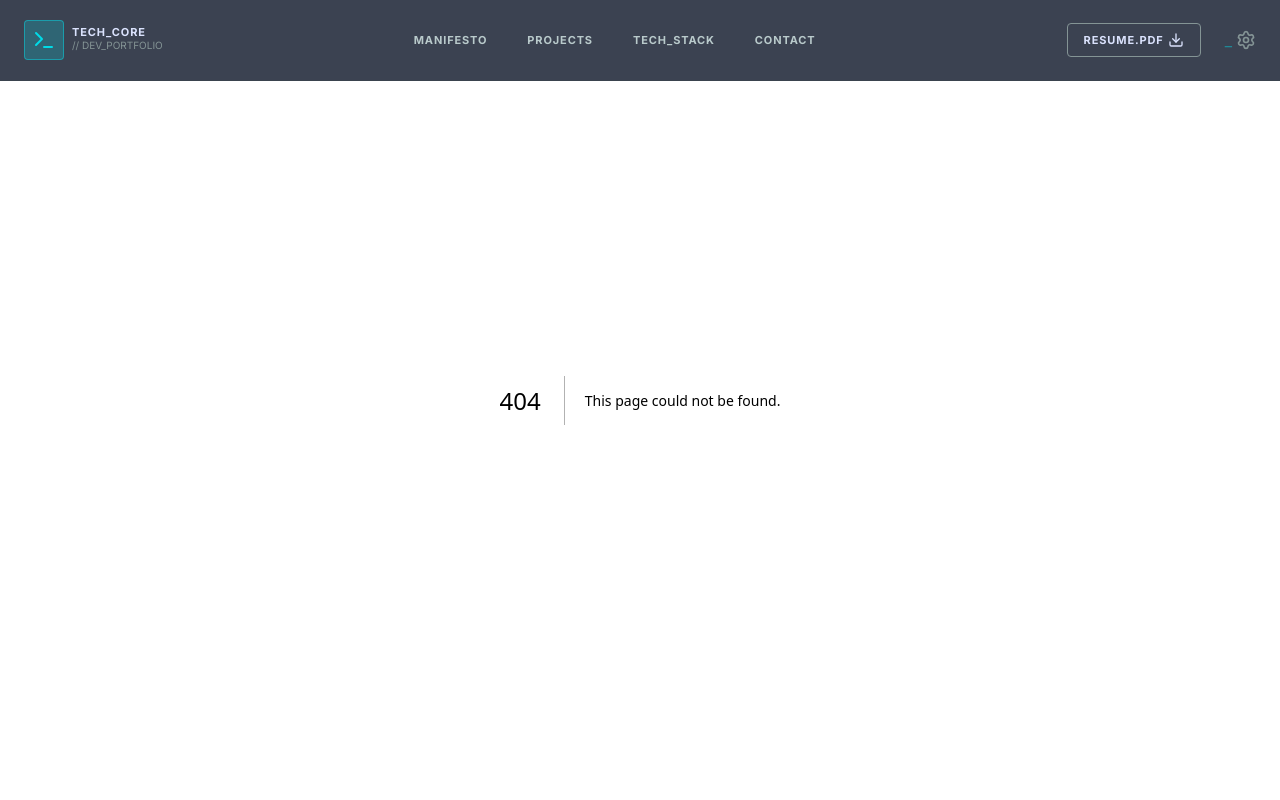
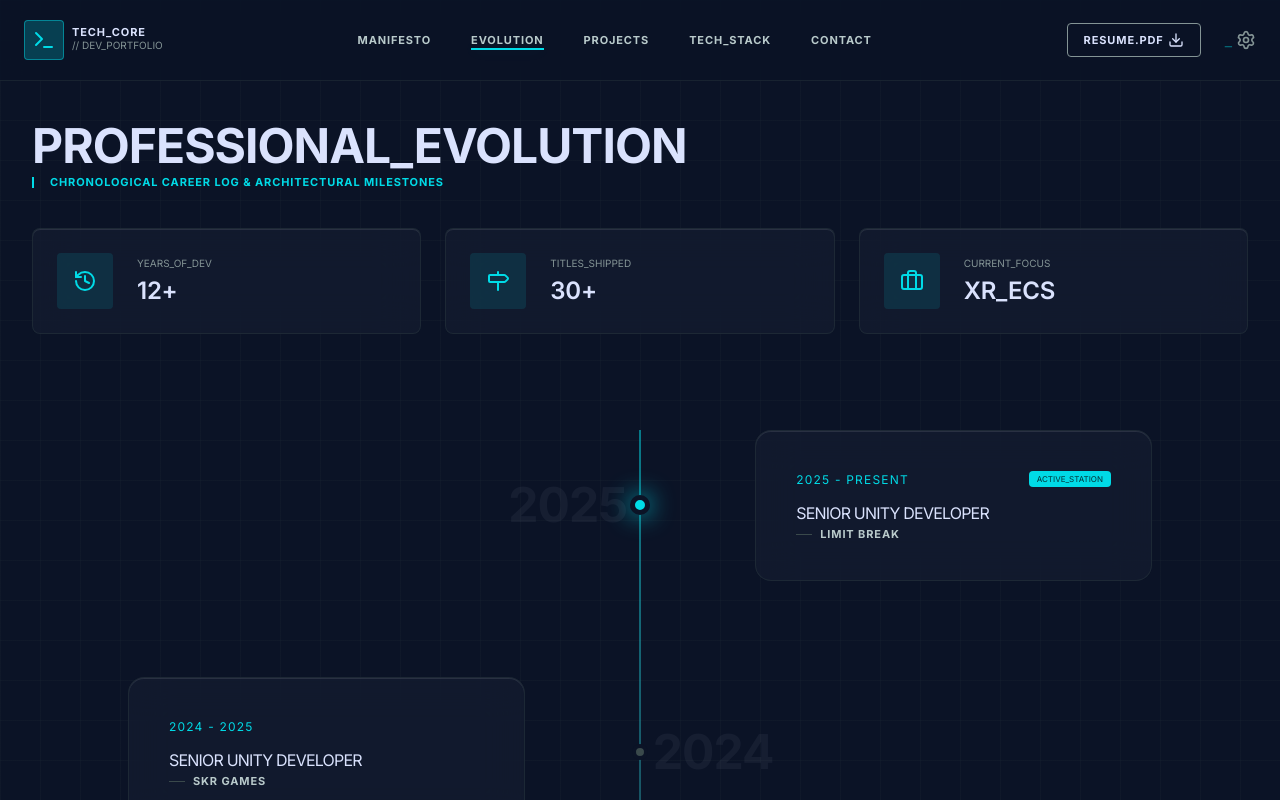
Before and after one commit to VictorCiorici/Portfolio, a Next.js app: page /evolution in a window 1280 px wide. Before the commit this address had no page. Shown: the top 800 px of the page. Built offline with nearby package versions, Linux system fonts and the light colour scheme.

Commit message:
feat: implement evolution and tech-stack pages with updated navigation and documentation

```diff
--- /dev/null
+++ b/src/app/evolution/page.tsx
@@ -0,0 +1,132 @@
+"use client";
+
+import { motion } from "framer-motion";
+import PageLayout from "@/components/PageLayout";
+import { careerTimeline } from "@/data/portfolio";
+import { History, Milestone, Briefcase, GraduationCap } from "lucide-react";
+
+export default function Evolution() {
+  return (
+    <PageLayout>
+      <section className="py-xl">
+        <motion.div
+          initial={{ opacity: 0, y: 20 }}
+          animate={{ opacity: 1, y: 0 }}
+          className="mb-xl"
+        >
+          <h1 className="text-display-lg text-on-surface mb-xs uppercase">PROFESSIONAL_EVOLUTION</h1>
+          <div className="text-label-caps text-primary-fixed-dim border-l-2 border-primary-fixed-dim pl-md">
+            CHRONOLOGICAL CAREER LOG & ARCHITECTURAL MILESTONES
+          </div>
+        </motion.div>
+
+        {/* Career Stats / Summary Cards */}
+        <div className="grid grid-cols-1 md:grid-cols-3 gap-lg mb-24">
+          {[
+            { label: "YEARS_OF_DEV", value: "12+", icon: History },
+            { label: "TITLES_SHIPPED", value: "30+", icon: Milestone },
+            { label: "CURRENT_FOCUS", value: "XR_ECS", icon: Briefcase },
+          ].map((stat, i) => (
+            <motion.div
+              key={stat.label}
+              initial={{ opacity: 0, scale: 0.95 }}
+              animate={{ opacity: 1, scale: 1 }}
+              transition={{ delay: i * 0.1 }}
+              className="glass-panel p-lg rounded-xl flex items-center gap-lg border-l-4 border-l-primary-fixed-dim"
+            >
+              <div className="p-md bg-primary-container/10 rounded-lg">
+                <stat.icon className="w-6 h-6 text-primary-fixed-dim" />
+              </div>
+              <div>
+                <div className="text-[10px] font-label-caps text-outline mb-1">{stat.label}</div>
+                <div className="text-headline-md text-on-surface">{stat.value}</div>
+              </div>
+            </motion.div>
+          ))}
+        </div>
+
+        {/* Detailed Timeline */}
+        <div className="max-w-5xl mx-auto">
+          <div className="relative pl-8 md:pl-0">
+            {/* Vertical Line */}
+            <div className="absolute left-4 md:left-1/2 top-0 bottom-0 w-px bg-gradient-to-b from-primary-fixed-dim via-outline-variant/30 to-transparent md:-translate-x-1/2" />
+
+            <div className="space-y-24">
+              {careerTimeline.map((job, i) => (
+                <motion.div
+                  key={`${job.company}-${job.year}`}
+                  initial={{ opacity: 0, x: i % 2 === 0 ? -50 : 50 }}
+                  whileInView={{ opacity: 1, x: 0 }}
+                  viewport={{ once: true }}
+                  className={`relative flex flex-col md:flex-row items-start md:items-center ${i % 2 === 0 ? "md:flex-row-reverse" : ""}`}
+                >
+                  {/* Timeline Dot with pulse for active job */}
+                  <div className={`absolute left-4 md:left-1/2 w-4 h-4 rounded-full border-4 border-background z-10 md:-translate-x-1/2 transition-all ${
+                    job.active
+                      ? "bg-primary-fixed-dim shadow-[0_0_20px_rgba(0,242,255,0.8)] scale-125"
+                      : "bg-outline-variant"
+                  }`} />
+
+                  {/* Content Card */}
+                  <div className={`w-full md:w-[45%] ${i % 2 === 0 ? "md:pl-16" : "md:pr-16"}`}>
+                    <div className={`glass-panel p-xl rounded-2xl relative group hover:tech-glow transition-all duration-500 ${
+                      job.active ? "border-primary-fixed-dim/40 bg-primary-container/5" : ""
+                    }`}>
+                      {/* Side Highlight */}
+                      <div className={`absolute top-0 bottom-0 w-1 ${i % 2 === 0 ? "left-0" : "right-0"} bg-primary-fixed-dim opacity-0 group-hover:opacity-100 transition-opacity`} />
+
+                      <div className="flex justify-between items-start mb-md">
+                        <span className="text-code-sm text-primary-fixed-dim font-bold tracking-widest">{job.year}</span>
+                        {job.active && (
+                          <span className="px-2 py-0.5 bg-primary-fixed-dim text-on-primary text-[8px] font-label-caps rounded-sm animate-pulse">
+                            ACTIVE_STATION
+                          </span>
+                        )}
+                      </div>
+
+                      <h3 className="text-display-sm text-on-surface mb-sm uppercase tracking-tighter leading-none group-hover:text-primary-fixed-dim transition-colors">
+                        {job.role}
+                      </h3>
+                      <div className="flex items-center gap-sm">
+                        <div className="w-4 h-px bg-outline-variant" />
+                        <span className="text-label-caps text-on-surface-variant font-medium text-xs">
+                          {job.company}
+                        </span>
+                      </div>
+
+                      {/* Optional: Add a brief placeholder for key achievements if we decide to expand data later */}
+                      <div className="mt-lg pt-lg border-t border-outline-variant/20 hidden group-hover:block transition-all">
+                        <p className="text-body-sm text-outline leading-relaxed italic">
+                          Deployment of high-performance interactive systems and architectural scaling for global audiences.
+                        </p>
+                      </div>
+                    </div>
+                  </div>
+
+                  {/* Time Label for larger screens on the opposite side */}
+                  <div className={`hidden md:flex w-[45%] ${i % 2 === 0 ? "justify-end pr-16" : "justify-start pl-16"}`}>
+                    <span className="text-display-lg opacity-5 font-jetbrains tracking-tighter select-none">
+                      {job.year.split(' - ')[0]}
+                    </span>
+                  </div>
+                </motion.div>
+              ))}
+            </div>
+          </div>
+        </div>
+
+        {/* Closing Education Section */}
+        <motion.div
+          initial={{ opacity: 0 }}
+          whileInView={{ opacity: 1 }}
+          className="mt-32 pt-24 border-t border-outline-variant/30 text-center"
+        >
+          <div className="inline-flex items-center gap-sm px-xl py-lg glass-panel rounded-full border-primary-fixed-dim/20">
+            <GraduationCap className="w-5 h-5 text-primary-fixed-dim" />
+            <span className="text-label-caps text-on-surface">ACADEMIC_FOUNDATION_VERIFIED</span>
+          </div>
+        </motion.div>
+      </section>
+    </PageLayout>
+  );
+}
--- a/src/app/tech-stack/page.tsx
+++ b/src/app/tech-stack/page.tsx
@@ -55,49 +55,6 @@ export default function TechStack() {
           ))}
         </div>
 
-        {/* Timeline */}
-        <div className="max-w-4xl mx-auto">
-          <motion.h2
-            initial={{ opacity: 0 }}
-            whileInView={{ opacity: 1 }}
-            className="text-label-caps text-on-tertiary-container mb-xl text-center"
-          >
-            PROFESSIONAL_EVOLUTION
-          </motion.h2>
-          <div className="relative pl-8 md:pl-0">
-            {/* Vertical Line */}
-            <div className="absolute left-4 md:left-1/2 top-0 bottom-0 w-px bg-gradient-to-b from-primary-fixed-dim via-outline-variant/30 to-transparent md:-translate-x-1/2" />
-
-            <div className="space-y-xl">
-              {careerTimeline.map((job, i) => (
-                <motion.div
-                  key={`${job.company}-${job.year}`}
-                  initial={{ opacity: 0, x: i % 2 === 0 ? -50 : 50 }}
-                  whileInView={{ opacity: 1, x: 0 }}
-                  viewport={{ once: true }}
-                  className={`relative flex flex-col md:flex-row items-start md:items-center ${i % 2 === 0 ? "md:flex-row-reverse" : ""}`}
-                >
-                  {/* Timeline Dot */}
-                  <div className={`absolute left-4 md:left-1/2 w-3 h-3 rounded-full border-2 border-background z-10 md:-translate-x-1/2 transition-colors ${
-                    job.active ? "bg-primary-fixed-dim shadow-[0_0_10px_rgba(0,242,255,0.8)]" : "bg-outline-variant"
-                  }`} />
-
-                  {/* Content Card */}
-                  <div className={`w-full md:w-[45%] ${i % 2 === 0 ? "md:pl-12" : "md:pr-12"}`}>
-                    <div className="glass-panel p-lg rounded-xl hover:tech-glow transition-all">
-                      <div className="text-code-sm text-primary-fixed-dim mb-1">{job.year}</div>
-                      <h3 className="text-headline-sm text-on-surface mb-xs uppercase">{job.role}</h3>
-                      <div className="text-label-caps text-on-surface-variant opacity-70">{job.company}</div>
-                    </div>
-                  </div>
-
-                  {/* Empty Spacer for desktop */}
-                  <div className="hidden md:block w-[45%]" />
-                </motion.div>
-              ))}
-            </div>
-          </div>
-        </div>
       </section>
     </PageLayout>
   );
--- a/src/components/Navbar.tsx
+++ b/src/components/Navbar.tsx
@@ -8,6 +8,7 @@ import { profile } from "@/data/portfolio";
 
 const navLinks = [
   { name: "MANIFESTO", href: "/manifesto" },
+  { name: "EVOLUTION", href: "/evolution" },
   { name: "PROJECTS", href: "/projects" },
   { name: "TECH_STACK", href: "/tech-stack" },
   { name: "CONTACT", href: "/contact" },
```
Also changed, not shown: 1 other file (tests, documents, lock files or other folders).
